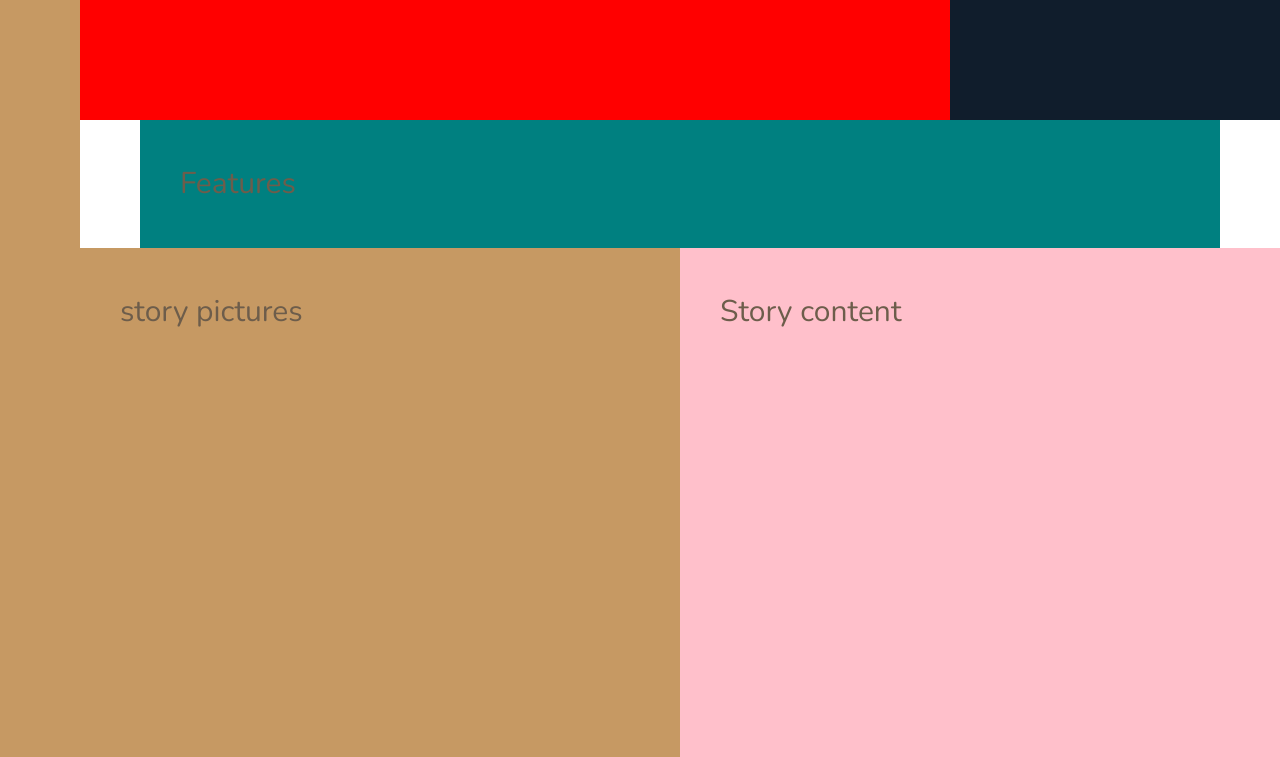
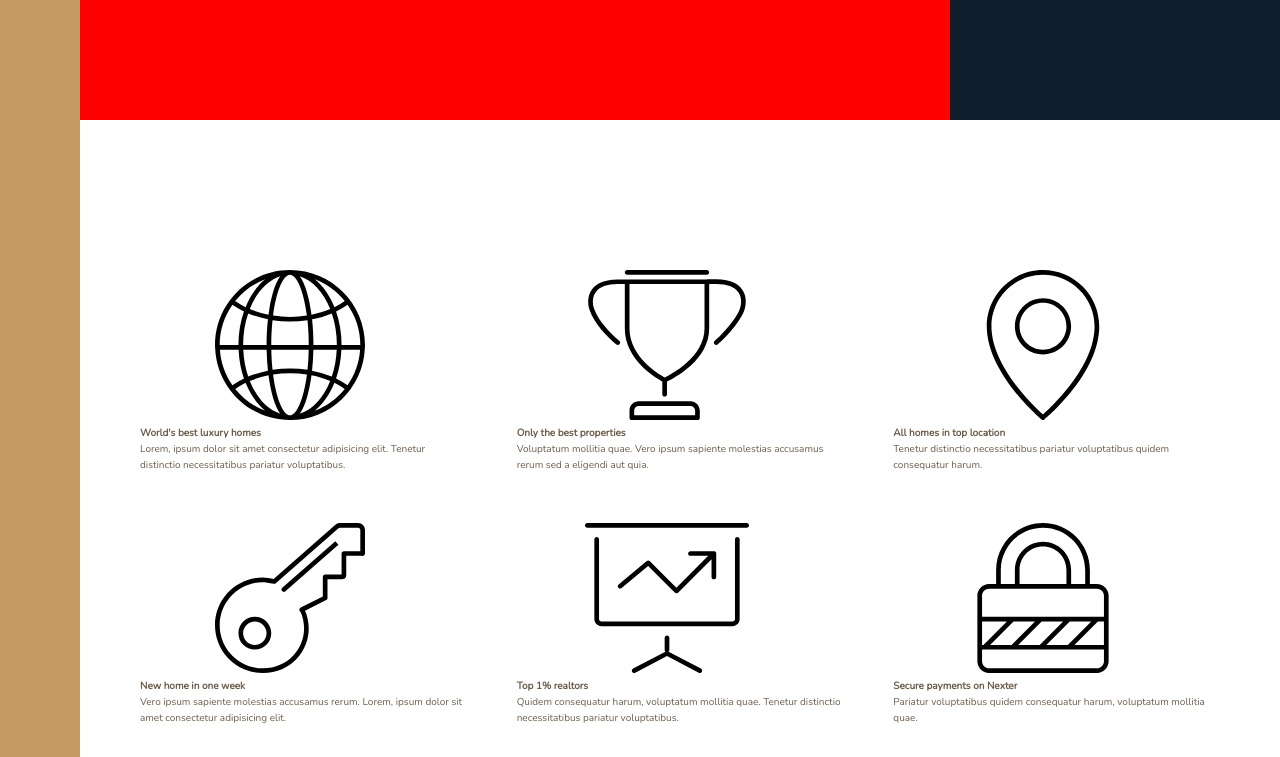
Before and after one commit to bidodev/nexter, a website: page index.html in a window 1280 px wide. Shown: the part 520-1277 px from the top of the page. Drawn offline with nearby package versions, Linux system fonts and the light colour scheme.

Commit message:
features section - start

```diff
--- a/index.html
+++ b/index.html
@@ -25,7 +25,66 @@
       Top 3 realtors
     </div>
     <section class="features">
-      Features
+      <div class="feature">
+        <svg class="feature__icon">
+          <use xlink:href="./img/sprite.svg#icon-global"></use>
+        </svg>
+        <h4 class="heading-4">World's best luxury homes</h4>
+        <p class="feature__text">
+          Lorem, ipsum dolor sit amet consectetur adipisicing elit. Tenetur
+          distinctio necessitatibus pariatur voluptatibus.
+        </p>
+      </div>
+      <div class="feature">
+        <svg class="feature__icon">
+          <use xlink:href="./img/sprite.svg#icon-trophy"></use>
+        </svg>
+        <h4 class="heading-4">Only the best properties</h4>
+        <p class="feature__text">
+          Voluptatum mollitia quae. Vero ipsum sapiente molestias accusamus
+          rerum sed a eligendi aut quia.
+        </p>
+      </div>
+      <div class="feature">
+        <svg class="feature__icon">
+          <use xlink:href="./img/sprite.svg#icon-map-pin"></use>
+        </svg>
+        <h4 class="heading-4">All homes in top location</h4>
+        <p class="feature__text">
+          Tenetur distinctio necessitatibus pariatur voluptatibus quidem
+          consequatur harum.
+        </p>
+      </div>
+      <div class="feature">
+        <svg class="feature__icon">
+          <use xlink:href="./img/sprite.svg#icon-key"></use>
+        </svg>
+        <h4 class="heading-4">New home in one week</h4>
+        <p class="feature__text">
+          Vero ipsum sapiente molestias accusamus rerum. Lorem, ipsum dolor sit
+          amet consectetur adipisicing elit.
+        </p>
+      </div>
+      <div class="feature">
+        <svg class="feature__icon">
+          <use xlink:href="./img/sprite.svg#icon-presentation"></use>
+        </svg>
+        <h4 class="heading-4">Top 1% realtors</h4>
+        <p class="feature__text">
+          Quidem consequatur harum, voluptatum mollitia quae. Tenetur distinctio
+          necessitatibus pariatur voluptatibus.
+        </p>
+      </div>
+      <div class="feature">
+        <svg class="feature__icon">
+          <use xlink:href="./img/sprite.svg#icon-lock"></use>
+        </svg>
+        <h4 class="heading-4">Secure payments on Nexter</h4>
+        <p class="feature__text">
+          Pariatur voluptatibus quidem consequatur harum, voluptatum mollitia
+          quae.
+        </p>
+      </div>
     </section>
     <div class="story__pictures">
       story pictures
--- a/sass/_base.scss
+++ b/sass/_base.scss
@@ -54,9 +54,4 @@ body {
     [center-start] repeat(8, [col-start] minmax(min-content, 15rem) [col-end])
     [center-end]
     minmax(6rem, 1fr) [full-end];
-
-  & > * {
-    padding: 40px;
-    font-size: 3rem;
-  }
 }
--- a/sass/_features.scss
+++ b/sass/_features.scss
@@ -1,4 +1,8 @@
 .features {
-  background-color: teal;
   grid-column: center-start / center-end;
+
+  margin: 15rem 0;
+  display: grid;
+  grid-template-columns: repeat(3, 1fr);
+  gap: 5rem;
 }
```
Also changed, not shown: img/text.txt (+6 -6 lines), css/style.css.
